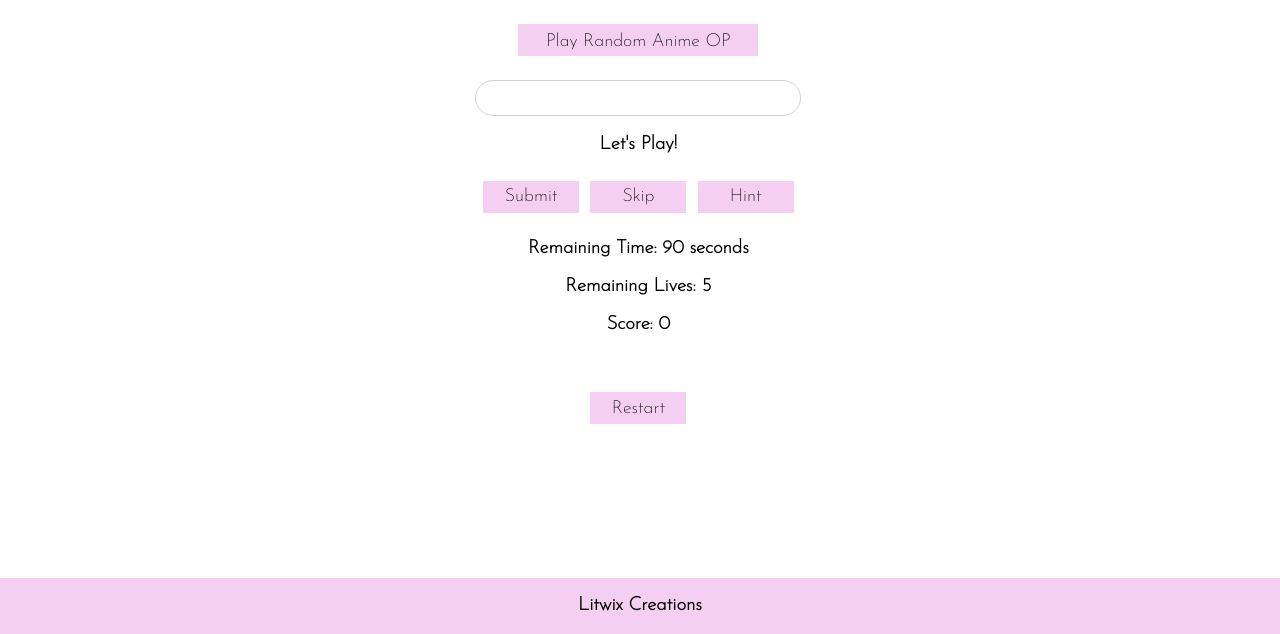
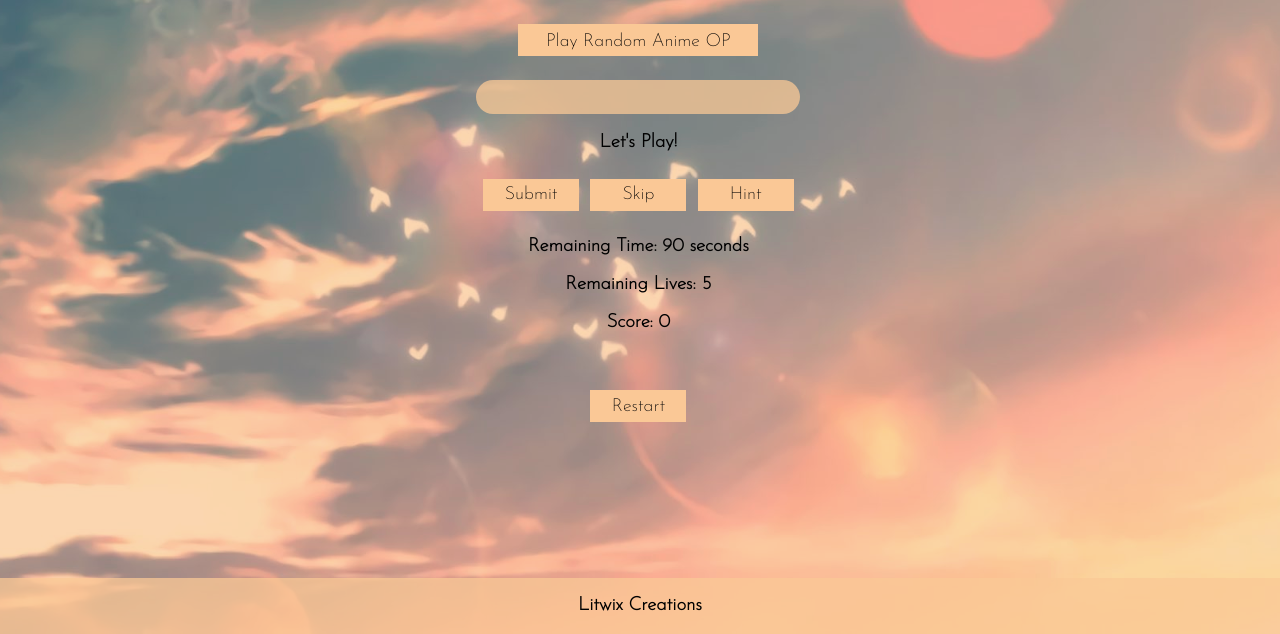
Before and after one commit to Litwix/Guessing-Game-Anime, a plain HTML site: page index.html in a window 1280 px wide. Shown: the part 166-800 px from the top of the page. Drawn offline with Linux system fonts and the light colour scheme.

Commit message:
added background

```diff
--- a/guessing-game-anime.js
+++ b/guessing-game-anime.js
@@ -121,8 +121,8 @@ function playGame() {
             if (feedback.includes('Game Over!')) {
                 setTimeout(endGame(), 500);
             }
+            startTimer();
         }
-        startTimer();
     });
 
     //Skip Button:
--- a/main.css
+++ b/main.css
@@ -2,6 +2,13 @@
 
 * {
     font-family: 'Josefin Sans', sans-serif;
+}
+
+html {
+    background: url('/images/background.jpg') no-repeat center center fixed;
+    background-size: cover;
+    background-color: rgba(250, 200, 150, 0.75); /* Tint color */
+    background-blend-mode: multiply;
 }
 
 #wrapper {
@@ -45,7 +52,7 @@
     position: fixed;
     top: 0;
     right: 0;
-    background-color:rgb(245, 207, 242);
+    background-color:rgb(250, 200, 150);
     overflow-x: hidden;
     padding-top: 0.5rem;
 }
@@ -87,14 +94,15 @@ li {
     height: 2rem;
     font-size: large;
     border: none;
-    background-color: rgb(245, 207, 242);
+    background-color: rgb(250, 200, 150);
 }
 
 #input-box {
     width: 20rem;
     height: 2rem;
+    background-color: rgba(250, 200, 150, 0.75);
     font-size: large;
-    border: 1px solid lightgray;
+    border: none;
     border-radius: 20px;
     text-indent: 1rem;
 }
@@ -102,7 +110,7 @@ li {
 #input-box:hover, #input-box:focus-within {
     outline: none;
     border-color: white;
-    box-shadow: 0 1px 6px 0 rgba(32, 33, 36, 0.28);
+    box-shadow: 0 1px 6px 0 rgba(32, 33, 36, 0.5);
 }
 
 button {
@@ -112,7 +120,7 @@ button {
     height: 2rem;
     font-size: large;
     border: none;
-    background-color:rgb(245, 207, 242);
+    background-color:rgb(250, 200, 150);
 }
 
 button:hover {
@@ -128,5 +136,5 @@ button:hover {
     margin: 0 0 0 -0.5rem;
     position: fixed;
     bottom: 0;
-    background-color: rgb(245, 207, 242);
+    background-color: rgb(250, 200, 150, 0.75);
 }
```
Also changed, not shown: images/background.jpg (added).
